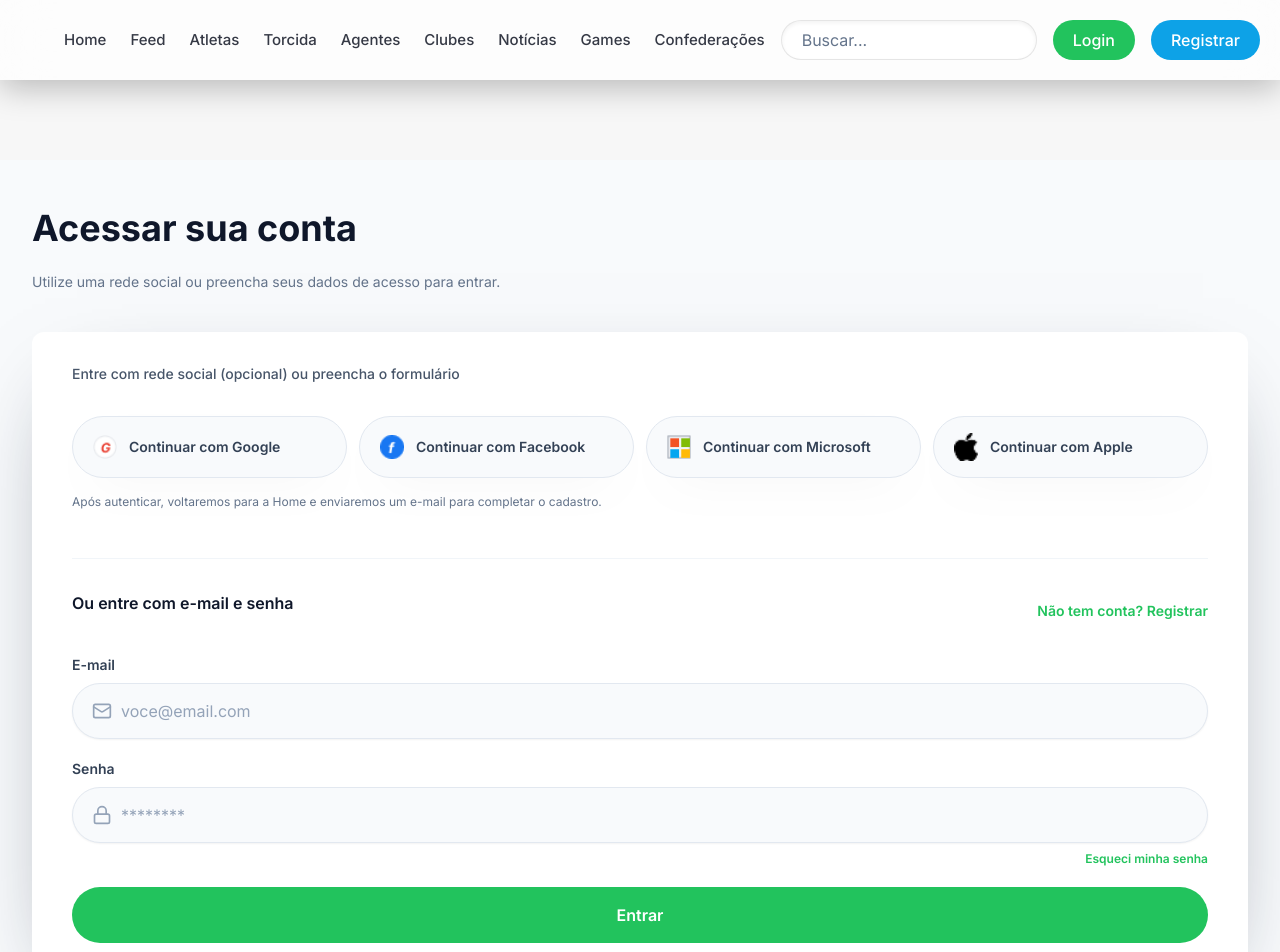
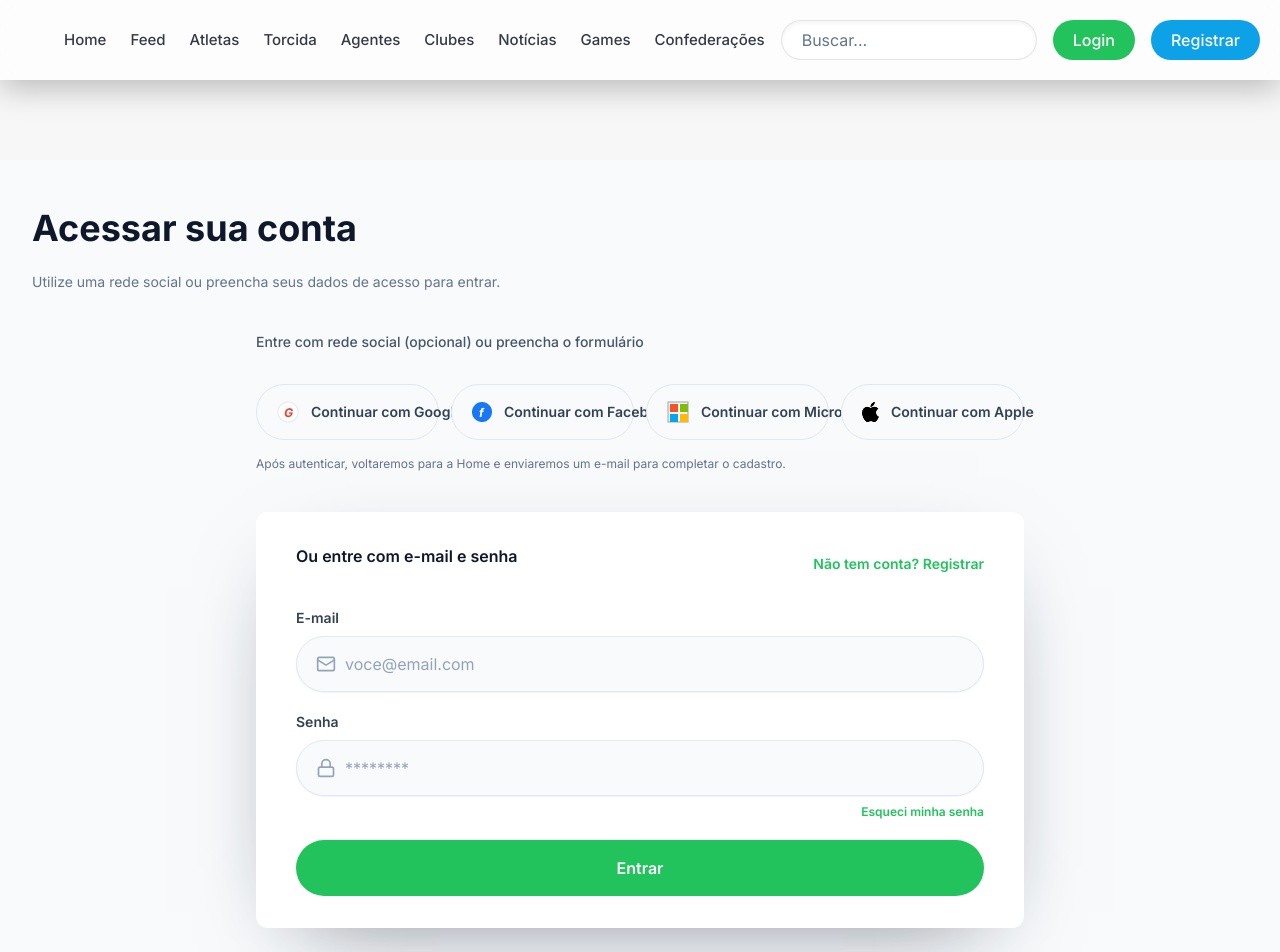
Before and after one commit to aspepper/vitrine-de-craques-web-site, a Next.js app: page /login in a window 1280 px wide. Shown: the top 952 px of the page. Built offline with nearby package versions, Linux system fonts and the light colour scheme; no server answers.

Commit message:
Move social auth outside login card

```diff
--- a/app/(auth)/login/page.tsx
+++ b/app/(auth)/login/page.tsx
@@ -53,13 +53,13 @@ export default function LoginPage() {
             </p>
           </div>
 
-          <Card className="border-none bg-white shadow-[0_30px_90px_-45px_rgba(15,23,42,0.6)]">
-            <CardContent className="flex flex-col gap-8 px-6 py-8 sm:px-10">
+          <div className="flex flex-col gap-6">
+            <div className="mx-auto w-full max-w-3xl">
               <SocialAuth />
+            </div>
 
-              <div className="h-px w-full bg-slate-100" />
-
-              <div className="flex flex-col gap-6">
+            <Card className="mx-auto w-full max-w-3xl border-none bg-white shadow-[0_30px_90px_-45px_rgba(15,23,42,0.6)]">
+              <CardContent className="flex flex-col gap-6 px-6 py-8 sm:px-10">
                 <div className="flex flex-col gap-2 sm:flex-row sm:items-center sm:justify-between">
                   <p className="text-base font-semibold text-slate-900">
                     Ou entre com e-mail e senha
@@ -121,9 +121,9 @@ export default function LoginPage() {
                     Entrar
                   </Button>
                 </form>
-              </div>
-            </CardContent>
-          </Card>
+              </CardContent>
+            </Card>
+          </div>
         </div>
       </main>
     </div>
```
